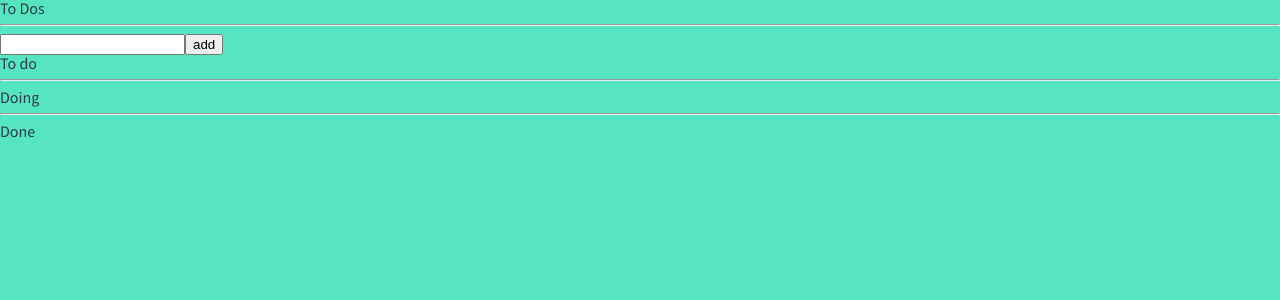
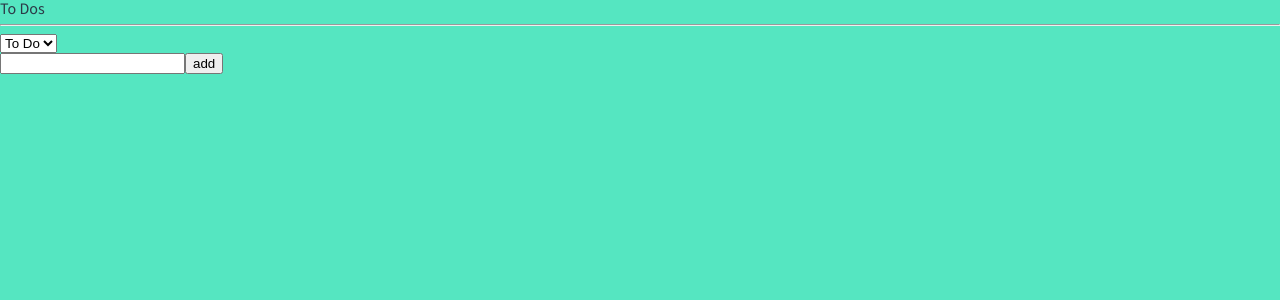
Before and after one commit to tea-hkim/react_master_class, a React (Create React App) app: page / in a window 1280 px wide. Shown: the top 300 px of the page. Built offline with nearby package versions, Linux system fonts and the light colour scheme.

Commit message:
refactor Change category button method

```diff
--- a/src/atoms.tsx
+++ b/src/atoms.tsx
@@ -15,10 +15,12 @@ export const toDoSelector = selector({
   key: "toDoSelector",
   get: ({ get }) => {
     const toDos = get(toDoState);
-    return [
-      toDos.filter((toDo) => toDo.category === "ToDo"),
-      toDos.filter((toDo) => toDo.category === "Doing"),
-      toDos.filter((toDo) => toDo.category === "Done"),
-    ];
+    const category = get(categoryState);
+    return toDos.filter((toDo) => toDo.category === category);
   },
 });
+
+export const categoryState = atom({
+  key: "categoryState",
+  default: "ToDo",
+});
--- a/src/components/RenderToDo.tsx
+++ /dev/null
@@ -1,35 +0,0 @@
-import React from "react";
-import { useRecoilValue } from "recoil";
-import { toDoSelector, toDoState } from "./../atoms";
-import Todo from "./Todo";
-
-function RenderToDo() {
-  const toDoList = useRecoilValue(toDoState);
-  const [toDo, doing, done] = useRecoilValue(toDoSelector);
-  return (
-    <div>
-      <h2>To do</h2>
-      <ul>
-        {toDo.map((toDo) => (
-          <Todo key={toDo.id} {...toDo} />
-        ))}
-      </ul>
-      <hr />
-      <h2>Doing</h2>
-      <ul>
-        {doing.map((toDo) => (
-          <Todo key={toDo.id} {...toDo} />
-        ))}
-      </ul>
-      <hr />
-      <h2>Done</h2>
-      <ul>
-        {done.map((toDo) => (
-          <Todo key={toDo.id} {...toDo} />
-        ))}
-      </ul>
-    </div>
-  );
-}
-
-export default RenderToDo;
--- a/src/components/ToDoList.tsx
+++ b/src/components/ToDoList.tsx
@@ -1,14 +1,30 @@
 import React from "react";
 import CreateToDo from "./CreateToDo";
-import RenderToDo from "./RenderToDo";
+import { useRecoilState, useRecoilValue } from "recoil";
+import { categoryState, toDoSelector } from "../atoms";
+import Todo from "./Todo";
 
 function ToDoList() {
+  const toDos = useRecoilValue(toDoSelector);
+  const [category, setCategory] = useRecoilState(categoryState);
+
+  const onInput = (event: React.FormEvent<HTMLSelectElement>) => {
+    setCategory(event.currentTarget.value);
+  };
+
   return (
     <div>
       <h1>To Dos</h1>
       <hr />
+      <select value={category} onInput={onInput}>
+        <option value="ToDo">To Do</option>
+        <option value="Doing">Doing</option>
+        <option value="Done">Done</option>
+      </select>
       <CreateToDo />
-      <RenderToDo />
+      {toDos.map((toDo) => (
+        <Todo key={toDo.id} {...toDo} />
+      ))}
     </div>
   );
 }
```
